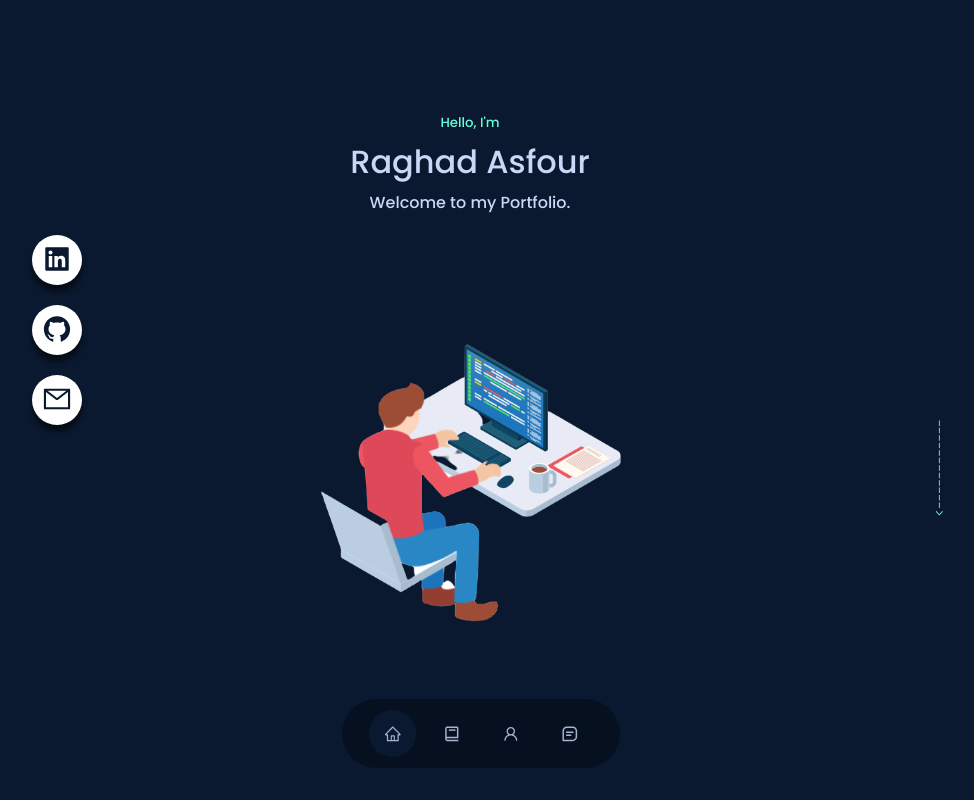
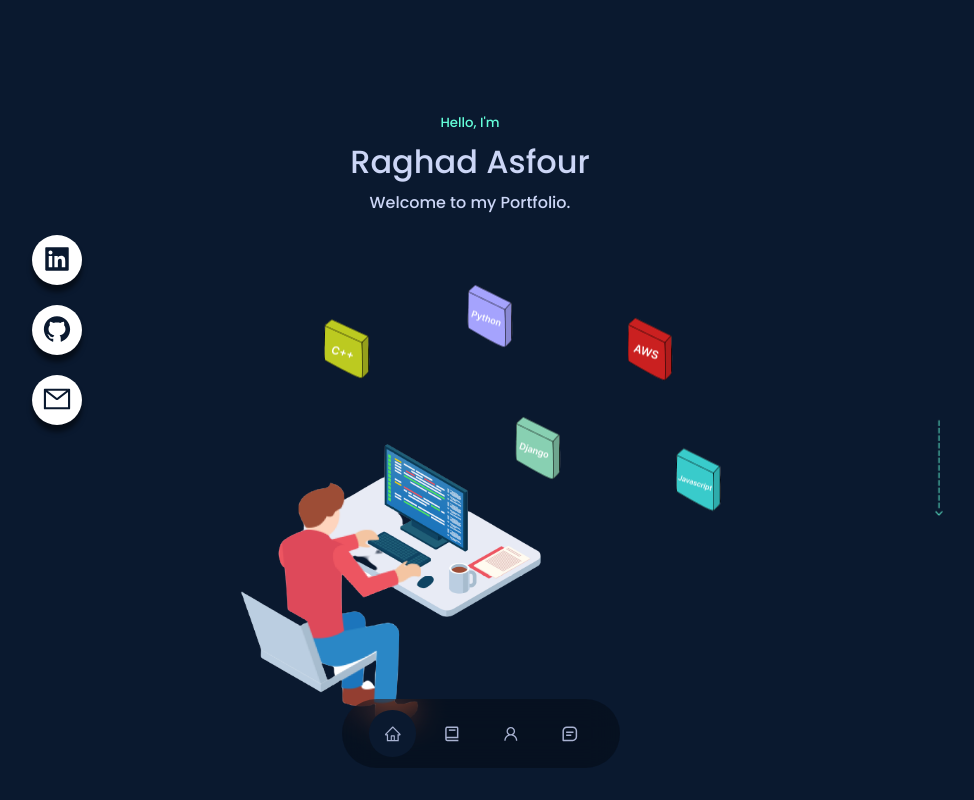
Before and after one commit to raghadasfour-02/personal-portfolio-2.0, a React (Create React App) app: page / in a window 1280 px wide. Shown: the top 800 px of the page, without its empty margins (170-1144 px from the left). Built offline with nearby package versions, Linux system fonts and the light colour scheme.

Commit message:
Implement Floating Objects

```diff
--- a/src/components/header/Header.jsx
+++ b/src/components/header/Header.jsx
@@ -2,6 +2,11 @@ import React from 'react'
 import './header.css'
 import HeaderSocials from './HeaderSocials'
 import Programmer from '../../assets/programmer.png'
+import aws from '../../assets/aws.png'
+import django from '../../assets/django.png'
+import python from '../../assets/python.png'
+import javascript from '../../assets/javascript.png'
+import cpp from '../../assets/cpp.png'
 
 const Header = () => {
   return (
@@ -11,6 +16,17 @@ const Header = () => {
         <h1>Raghad Asfour</h1>
         <h4 className='text-light'>Welcome to my Portfolio.</h4>
         <HeaderSocials/>
+
+        <div className='react-floater-animated'>
+          <img id="aws" src={aws} alt="aws"/>
+          <img id="cpp" src={cpp} alt="cpp"/>
+          <img id="javascript" src={javascript} alt="javascript"/>
+        </div>
+
+        <div className='react-floater-animated-opposite'>
+          <img id="python" src={python} alt="python"/>
+          <img id="django" src={django} alt="django"/>
+        </div>
 
         <div className='programmer_image'>
           <img src={Programmer} alt="PROGRAMMER" />
--- a/src/components/header/header.css
+++ b/src/components/header/header.css
@@ -78,9 +78,39 @@ color: #64ffda;
   width: 22rem;
   height: 30rem;
   position: absolute;
-  left: calc(50% - 11rem);
+  left: calc(50% - 16rem);
 }
 
+/* FLOATING IMAGES POSITION */
+#aws {
+  position: absolute;
+  left: calc(50% + 35rem);
+}
+
+#cpp {
+  position: absolute;
+  left: calc(50% + 16rem);
+}
+
+#python {
+  position: absolute;
+  left: calc(50% + 25rem);
+  bottom: calc(70% - 0.1rem);
+}
+
+#django {
+  position: absolute;
+  left: calc(50% + 28rem);
+  top: calc(2% + 3rem);
+}
+
+#javascript {
+  position: absolute;
+  left: calc(50% + 38rem);
+  top: calc(2% + 8rem);
+}
+
+/* FLOATING IMAGES */
 @keyframes floating {
   0% {
     transform: translateY(0px);
@@ -93,6 +123,26 @@ color: #64ffda;
   }
 }
 .react-floater-animated {
-  animation: floating 3s ease infinite;
+  animation: floating 2s ease infinite;
   will-change: transform;
+  width: 100px;
+  height: 50px;
 }
+
+@keyframes floating {
+  0% {
+    transform: translateY(10px);
+  }
+  50% {
+    transform: translateY(0px);
+  }
+  100% {
+    transform: translateY(10px);
+  }
+}
+.react-floater-animated-opposite {
+  animation: floating 2s ease infinite;
+  will-change: transform;
+  width: 100px;
+  height: 50px;
+}
```
Also changed, not shown: src/assets/python.png.
